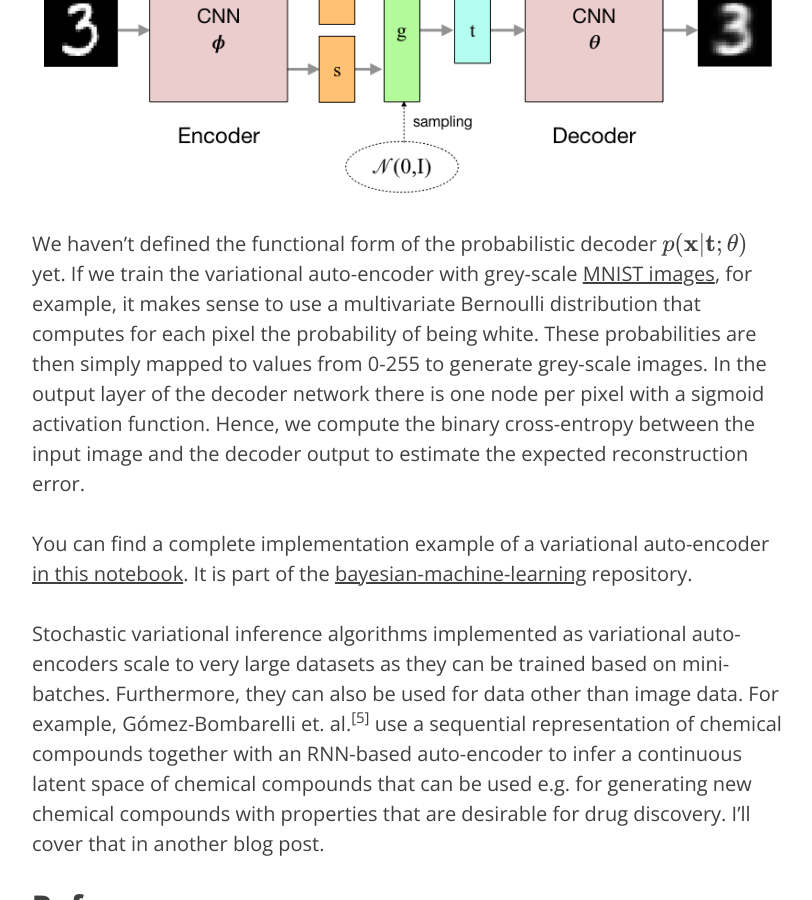
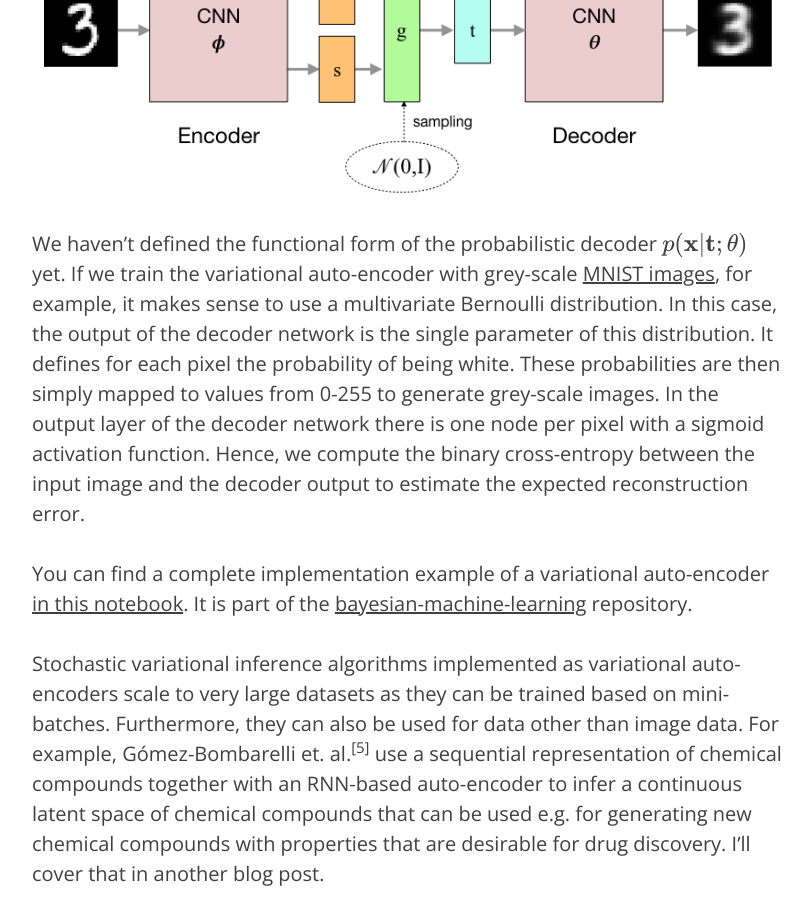
Before and after one commit to krasserm/krasserm.github.io, a Jekyll site: the page built from _posts/2018-04-03-variational-inference.md, in a window 1280 px wide and 900 px high, scrolled down 7931 px. Shown: the whole window, without its empty margins (233-1045 px from the left). Built offline with Jekyll 4.4.1, drawn with Linux system fonts in a browser that asks for light colours; formulas are drawn with MathJax 3; comment, search, counter and statistics services are not loaded.

Commit message:
Better explanation of the decoder output

```diff
--- a/_posts/2018-04-03-variational-inference.md
+++ b/_posts/2018-04-03-variational-inference.md
@@ -170,7 +170,7 @@ where $m_j$ and $s_j$ denote the $j$-th elements of the vectors computed with fu
 
 ![](/img/2018-04-03/auto-encoder-3.png)
 
-We haven't defined the functional form of the probabilistic decoder $p(\mathbf{x} \lvert \mathbf{t};\mathbf\theta)$ yet. If we train the variational auto-encoder with grey-scale [MNIST images](https://en.wikipedia.org/wiki/MNIST_database), for example, it makes sense to use a multivariate Bernoulli distribution that computes for each pixel the probability of being white. These probabilities are then simply mapped to values from 0-255 to generate grey-scale images. In the output layer of the decoder network there is one node per pixel with a sigmoid activation function. Hence, we compute the binary cross-entropy between the input image and the decoder output to estimate the expected reconstruction error.
+We haven't defined the functional form of the probabilistic decoder $p(\mathbf{x} \lvert \mathbf{t};\mathbf\theta)$ yet. If we train the variational auto-encoder with grey-scale [MNIST images](https://en.wikipedia.org/wiki/MNIST_database), for example, it makes sense to use a multivariate Bernoulli distribution. In this case, the output of the decoder network is the single parameter of this distribution. It defines for each pixel the probability of being white. These probabilities are then simply mapped to values from 0-255 to generate grey-scale images. In the output layer of the decoder network there is one node per pixel with a sigmoid activation function. Hence, we compute the binary cross-entropy between the input image and the decoder output to estimate the expected reconstruction error.
 
 You can find a complete implementation example of a variational auto-encoder [in this notebook](http://nbviewer.jupyter.org/github/krasserm/bayesian-machine-learning/blob/master/variational_autoencoder.ipynb). It is part of the [bayesian-machine-learning](https://github.com/krasserm/bayesian-machine-learning) repository.
 
```
